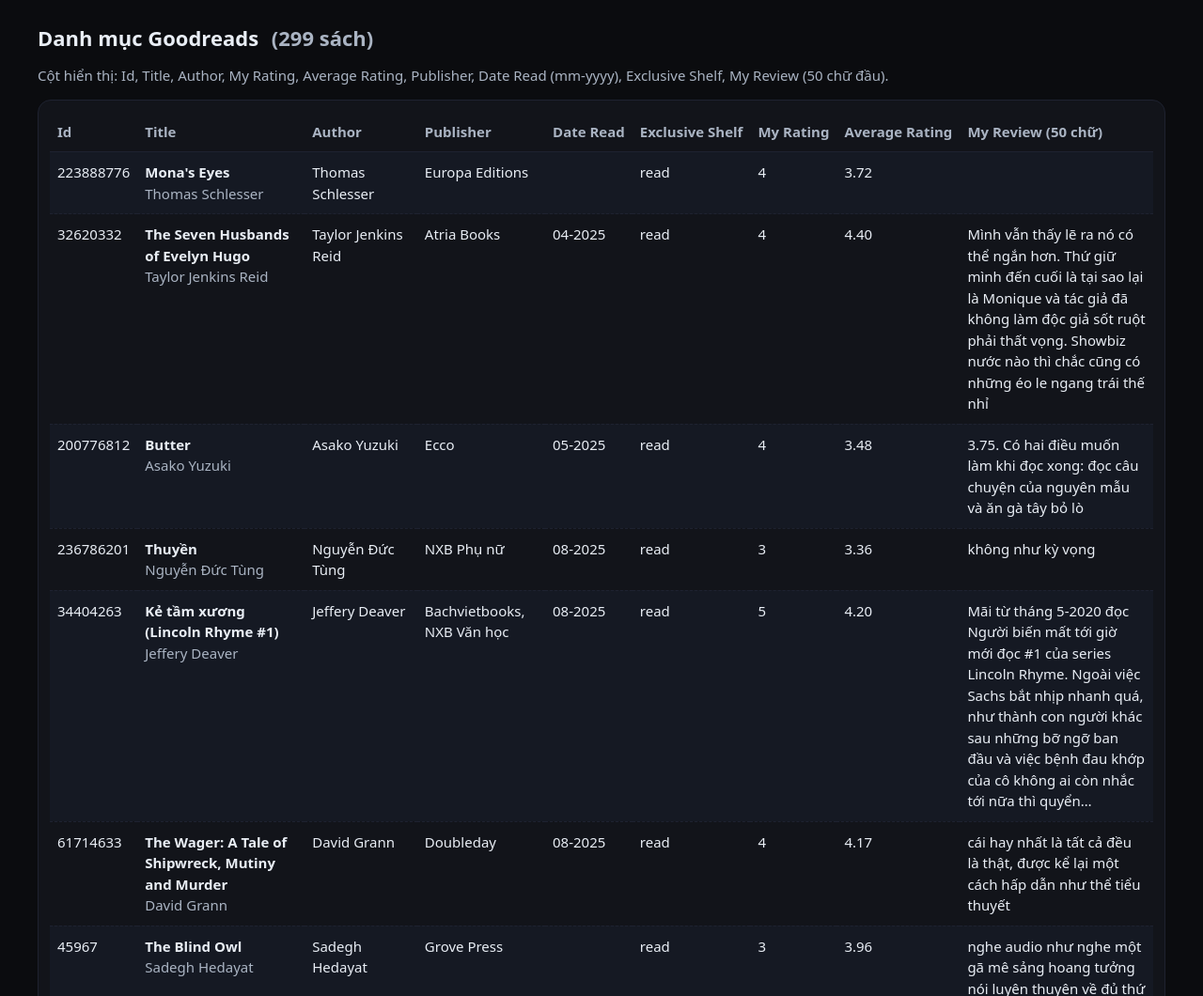
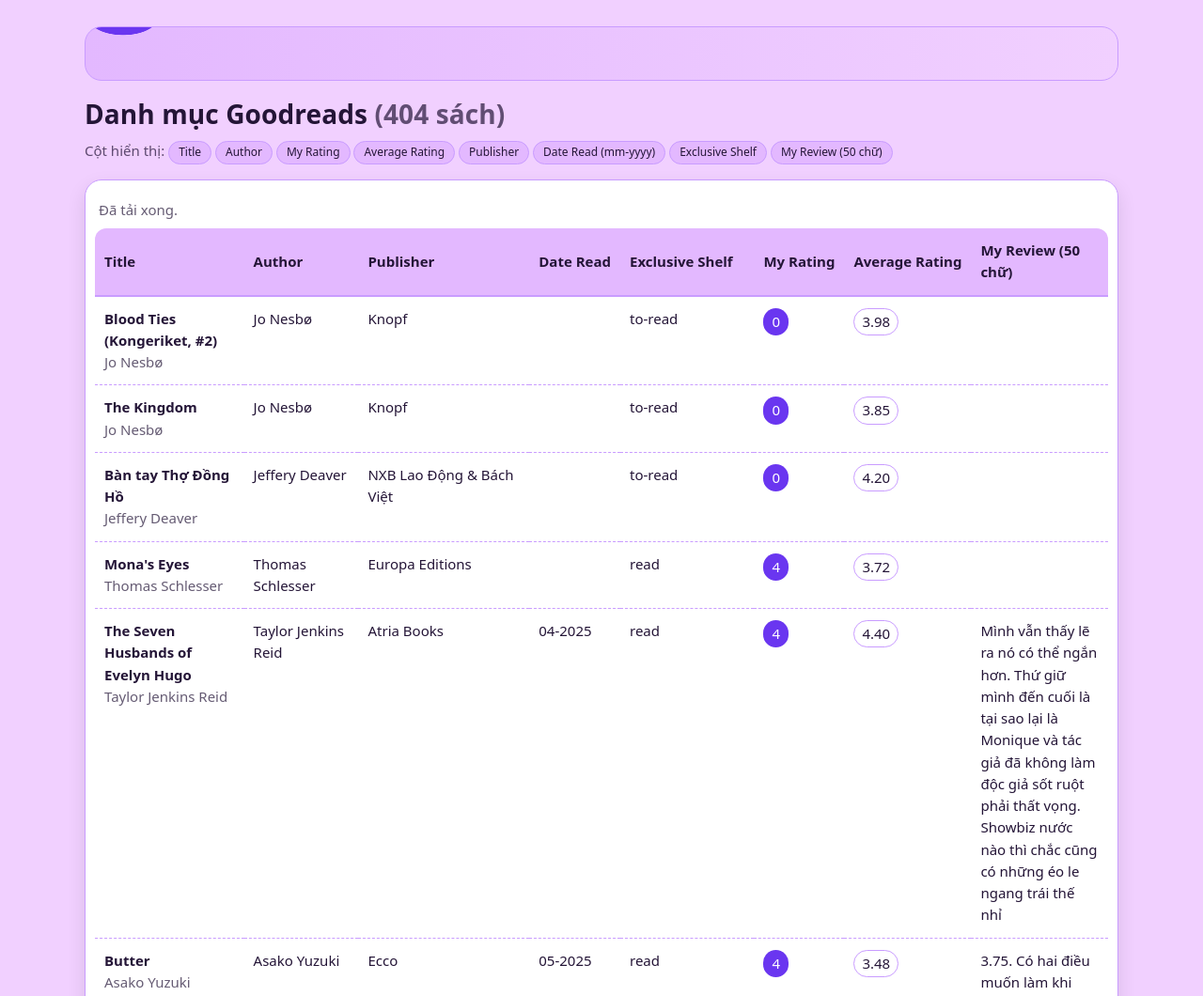
Before and after one commit to tienxu04/xuxulist, a plain HTML site: page xugoodreads.html in a window 1280 px wide. Shown: the top 1060 px of the page at 94% size. Drawn offline with nearby package versions, Linux system fonts and the light colour scheme.

Commit message:
Update xugoodreads.html
css

```diff
--- a/xugoodreads.html
+++ b/xugoodreads.html
@@ -6,40 +6,105 @@
   <meta name="viewport" content="width=device-width, initial-scale=1" />
   <script src="https://cdn.jsdelivr.net/npm/papaparse@5.4.1/papaparse.min.js"></script>
   <style>
-    :root { --bg:#0b0c0f; --card:#12141a; --text:#e9eef5; --muted:#aab4c3; --border:#1e2230; --zebra:#151923; }
-    html,body{margin:0;padding:0;background:var(--bg);color:var(--text);font:15px/1.5 system-ui,-apple-system,Segoe UI,Roboto,Helvetica,Arial}
-    .wrap{max-width:1200px;margin:24px auto;padding:0 16px}
-    h1{font-size:22px;margin:0 0 12px}
-    .small{color:var(--muted);margin-bottom:14px}
-    .card{background:var(--card);border:1px solid var(--border);border-radius:14px;padding:12px}
-    table{width:100%;border-collapse:collapse}
-    thead th{position:sticky;top:0;background:var(--card);z-index:1;text-align:left;font-weight:600;color:var(--muted);border-bottom:1px solid var(--border);padding:10px 8px}
-    tbody td{padding:10px 8px;vertical-align:top;border-bottom:1px dashed var(--border)}
-    tbody tr:nth-child(odd){background:var(--zebra)}
+    /* ==== Material 3-ish Purple Theme ==== */
+    :root{
+      --m3-primary: #6a36f0;        /* tím đậm điểm nhấn */
+      --m3-on-primary: #ffffff;
+      --m3-surface: #f1d0ff;        /* lilac sáng (theo ảnh) */
+      --m3-on-surface: #241537;     /* tím than cho chữ */
+      --m3-surface-variant:#e3b8ff; /* bề mặt phụ */
+      --m3-outline:#c99cff;         /* viền nhạt */
+      --m3-shadow:#0000001a;
+      --m3-elevated:#ffffff;        /* thẻ nổi */
+    }
+    @media (prefers-color-scheme: dark){
+      :root{
+        --m3-surface:#1b1028;
+        --m3-on-surface:#efe7f7;
+        --m3-surface-variant:#27183b;
+        --m3-outline:#4e2f78;
+        --m3-elevated:#221433;
+      }
+    }
+
+    html,body{margin:0;padding:0;background:var(--m3-surface);color:var(--m3-on-surface);
+      font:15px/1.55 system-ui,-apple-system,Segoe UI,Roboto,Helvetica,Arial}
+    .wrap{max-width:1100px;margin:28px auto;padding:0 16px}
+    h1{font-size:28px;margin:0 0 6px;font-weight:700;letter-spacing:.1px}
+    .subtitle{margin:0 0 16px;color:color-mix(in oklab, var(--m3-on-surface) 72%, transparent)}
+    .chip{display:inline-block;padding:2px 10px;border-radius:999px;background:var(--m3-surface-variant);
+      border:1px solid var(--m3-outline);color:var(--m3-on-surface);font-size:12px}
+
+    /* hero strip */
+    .hero{
+      height:56px;margin:0 0 14px;border-radius:18px;
+      background:
+        radial-gradient(120px 60px at left 40px top -10px, var(--m3-primary) 30%, transparent 31%),
+        linear-gradient(90deg, var(--m3-surface-variant), var(--m3-surface));
+      border:1px solid var(--m3-outline);
+    }
+
+    .card{background:var(--m3-elevated);border:1px solid var(--m3-outline);
+      border-radius:18px;box-shadow:0 8px 20px var(--m3-shadow);padding:10px}
+
+    /* table */
+    .table-wrap{overflow-x:auto;border-radius:12px}
+    table{width:100%;border-collapse:collapse;min-width:780px}
+    thead th{
+      text-align:left;font-weight:700;color:var(--m3-on-surface);
+      padding:12px 10px;border-bottom:2px solid var(--m3-outline);
+      background:linear-gradient(0deg,var(--m3-surface-variant),var(--m3-surface-variant));
+      position:sticky;top:0;z-index:1;
+    }
+    tbody td{padding:12px 10px;border-bottom:1px dashed var(--m3-outline);vertical-align:top}
+    tbody tr:hover{background:color-mix(in oklab, var(--m3-surface-variant) 35%, transparent)}
+    .title{font-weight:650}
+    .author{color:color-mix(in oklab, var(--m3-on-surface) 70%, transparent)}
     .mono{font-variant-numeric:tabular-nums}
     .nowrap{white-space:nowrap}
-    .title{font-weight:600}
-    .author{color:var(--muted)}
-    .count{color:var(--muted);margin-left:8px}
-    @media (max-width:840px){.hide-md{display:none}}
+
+    /* rating pill */
+    .pill{display:inline-block;padding:2px 8px;border-radius:999px;border:1px solid var(--m3-outline)}
+    .pill.pri{background:var(--m3-primary);color:var(--m3-on-primary);border-color:transparent}
+
+    /* header row info */
+    .toolbar{display:flex;gap:10px;align-items:center;justify-content:space-between;margin:10px 4px 8px}
+    .count{color:color-mix(in oklab, var(--m3-on-surface) 70%, transparent)}
+
+    /* responsive: ẩn bớt cột trên mobile, tăng hit area */
+    @media (max-width: 840px){
+      table{min-width:640px}
+      .col-publisher,.col-avg{display:none}
+      h1{font-size:22px}
+    }
   </style>
 </head>
 <body>
   <div class="wrap">
+    <div class="hero"></div>
     <h1>Danh mục Goodreads <span id="count" class="count"></span></h1>
-    <div class="small">Cột hiển thị: Id, Title, Author, My Rating, Average Rating, Publisher, Date Read (mm-yyyy), Exclusive Shelf, My Review (50 chữ đầu).</div>
+    <p class="subtitle">
+      Cột hiển thị: <span class="chip">Title</span> <span class="chip">Author</span>
+      <span class="chip">My Rating</span> <span class="chip">Average Rating</span>
+      <span class="chip">Publisher</span> <span class="chip">Date Read (mm-yyyy)</span>
+      <span class="chip">Exclusive Shelf</span> <span class="chip">My Review (50 chữ)</span>
+    </p>
+
     <div class="card">
+      <div class="toolbar">
+        <div class="count" id="status">Đang tải CSV…</div>
+      </div>
+      <div class="table-wrap">
         <table id="table">
           <thead>
             <tr>
-            <th class="nowrap">Id</th>
               <th>Title</th>
               <th>Author</th>
-            <th class="hide-md">Publisher</th>
+              <th class="col-publisher">Publisher</th>
               <th class="nowrap">Date Read</th>
               <th class="nowrap">Exclusive Shelf</th>
               <th class="nowrap">My Rating</th>
-            <th class="nowrap">Average Rating</th>
+              <th class="nowrap col-avg">Average Rating</th>
               <th>My Review (50 chữ)</th>
             </tr>
           </thead>
@@ -47,94 +112,105 @@
         </table>
       </div>
     </div>
+  </div>
 
   <script>
-    // ==== Config ====
-    const CSV_PATH = "goodreads_library_export.csv"; // cùng folder với index.html
+    /* ==== CONFIG ==== */
+    const CSV_PATH = "goodreads_library_export.csv"; // cùng thư mục
     const REVIEW_WORD_LIMIT = 50;
-    const ONLY_READ = true; // đặt true nếu muốn chỉ hiện shelf = "read"
+    const ONLY_READ = false; // đặt true nếu muốn chỉ hiện "read"
 
-    // ==== Helpers ====
+    /* ==== HELPERS ==== */
     const $ = s => document.querySelector(s);
-    function formatMonthYear(raw) {
-      if (!raw) return "";
+
+    function formatMonthYear(raw){
+      if(!raw) return "";
       const s = String(raw).trim();
-      let y, m;
-      const m1 = s.match(/^(\d{4})[\/\-](\d{1,2})[\/\-](\d{1,2})$/); // YYYY/MM/DD
-      const m2 = s.match(/^(\d{1,2})[\/\-](\d{1,2})[\/\-](\d{4})$/); // MM/DD/YYYY hoặc DD/MM/YYYY
-      const m3 = s.match(/^(\d{4})[\/\-](\d{1,2})$/);                // YYYY/MM
-      const m4 = s.match(/^(\d{4})$/);                              // YYYY
-      if (m1) { y = +m1[1]; m = +m1[2]; }
-      else if (m2) { y = +m2[3]; m = +m2[1]; }
-      else if (m3) { y = +m3[1]; m = +m3[2]; }
-      else if (m4) { y = +m4[1]; m = 1; }
+      let y,m;
+      const m1 = s.match(/^(\d{4})[\/\-](\d{1,2})[\/\-](\d{1,2})$/);
+      const m2 = s.match(/^(\d{1,2})[\/\-](\d{1,2})[\/\-](\d{4})$/);
+      const m3 = s.match(/^(\d{4})[\/\-](\d{1,2})$/);
+      const m4 = s.match(/^(\d{4})$/);
+      if(m1){y=+m1[1];m=+m1[2];}
+      else if(m2){y=+m2[3];m=+m2[1];}
+      else if(m3){y=+m3[1];m=+m3[2];}
+      else if(m4){y=+m4[1];m=1;}
       else return "";
-      return String(m).padStart(2,"0") + "-" + y;
+      return String(m).padStart(2,"0")+"-"+y;
     }
-    function clipWords(str, maxWords) {
-      if (!str) return "";
+    function clipWords(str,maxWords){
+      if(!str) return "";
       const clean = String(str).replace(/\s+/g," ").trim();
       const words = clean.split(" ");
-      return words.length <= maxWords ? clean : words.slice(0,maxWords).join(" ") + "…";
+      return words.length<=maxWords?clean:words.slice(0,maxWords).join(" ")+"…";
     }
-    function normalizeRow(row) {
+
+    function normalizeRow(row){
       return {
-        Id: row["Book Id"] ?? "",
         Title: row["Title"] ?? "",
         Author: row["Author"] ?? "",
-        "My Rating": row["My Rating"] ?? "",
-        "Average Rating": row["Average Rating"] ?? "",
         Publisher: row["Publisher"] ?? "",
         "Date Read": formatMonthYear(row["Date Read"] ?? ""),
         "Exclusive Shelf": row["Exclusive Shelf"] ?? "",
+        "My Rating": row["My Rating"] ?? "",
+        "Average Rating": row["Average Rating"] ?? "",
         "My Review": clipWords(row["My Review"] ?? "", REVIEW_WORD_LIMIT),
         __fullReview: row["My Review"] ?? ""
       };
     }
-    function renderTable(rows) {
+
+    function renderTable(rows){
       const tbody = $("#table tbody");
       tbody.innerHTML = "";
       const frag = document.createDocumentFragment();
-      rows.forEach(r => {
+
+      rows.forEach(r=>{
         const tr = document.createElement("tr");
 
-        const tdId = document.createElement("td"); tdId.className="mono nowrap"; tdId.textContent = r.Id; tr.appendChild(tdId);
         const tdTitle = document.createElement("td");
           const t = document.createElement("div"); t.className="title"; t.textContent = r.Title;
           const a = document.createElement("div"); a.className="author"; a.textContent = r.Author;
-          tdTitle.append(t,a); tr.appendChild(tdTitle);
+          tdTitle.append(t,a);
+        tr.appendChild(tdTitle);
+
         const tdAuthor = document.createElement("td"); tdAuthor.textContent = r.Author; tr.appendChild(tdAuthor);
-        const tdPub = document.createElement("td"); tdPub.className="hide-md"; tdPub.textContent = r.Publisher; tr.appendChild(tdPub);
+
+        const tdPub = document.createElement("td"); tdPub.className="col-publisher"; tdPub.textContent = r.Publisher; tr.appendChild(tdPub);
+
         const tdDate = document.createElement("td"); tdDate.className="nowrap mono"; tdDate.textContent = r["Date Read"]; tr.appendChild(tdDate);
+
         const tdShelf = document.createElement("td"); tdShelf.className="nowrap"; tdShelf.textContent = r["Exclusive Shelf"]; tr.appendChild(tdShelf);
-        const tdMy = document.createElement("td"); tdMy.className="nowrap mono"; tdMy.textContent = r["My Rating"]; tr.appendChild(tdMy);
-        const tdAvg = document.createElement("td"); tdAvg.className="nowrap mono"; tdAvg.textContent = r["Average Rating"]; tr.appendChild(tdAvg);
-        const tdRv = document.createElement("td"); tdRv.textContent = r["My Review"]; if (r.__fullReview && r.__fullReview.length > tdRv.textContent.length) tdRv.title = r.__fullReview; tr.appendChild(tdRv);
+
+        const tdMy = document.createElement("td"); tdMy.className="nowrap mono"; tdMy.innerHTML = `<span class="pill pri">${r["My Rating"]||"–"}</span>`; tr.appendChild(tdMy);
+
+        const tdAvg = document.createElement("td"); tdAvg.className="nowrap mono col-avg"; tdAvg.innerHTML = `<span class="pill">${r["Average Rating"]||"–"}</span>`; tr.appendChild(tdAvg);
+
+        const tdRv = document.createElement("td"); tdRv.textContent = r["My Review"]; if(r.__fullReview && r.__fullReview.length>tdRv.textContent.length){ tdRv.title = r.__fullReview; }
+        tr.appendChild(tdRv);
 
         frag.appendChild(tr);
       });
+
       tbody.appendChild(frag);
-      $("#count").textContent = rows.length ? `(${rows.length} sách)` : "(0)";
+      const count = rows.length ? `(${rows.length} sách)` : "(0)";
+      $("#count").textContent = " " + count;
+      $("#status").textContent = "Đã tải xong.";
     }
 
-    // ==== Load & parse from local CSV ====
-    function loadCSV() {
-      Papa.parse(CSV_PATH, {
-        download: true,
-        header: true,
-        skipEmptyLines: true,
-        complete: (res) => {
+    function loadCSV(){
+      Papa.parse(CSV_PATH,{
+        download:true, header:true, skipEmptyLines:true,
+        complete: (res)=>{
           let rows = res.data.map(normalizeRow);
-          if (ONLY_READ) rows = rows.filter(r => String(r["Exclusive Shelf"]).toLowerCase().trim() === "read");
+          if(ONLY_READ) rows = rows.filter(r => String(r["Exclusive Shelf"]).trim().toLowerCase()==="read");
           renderTable(rows);
         },
-        error: (err) => {
-          console.error("CSV parse error:", err);
-          $("#count").textContent = "(lỗi tải CSV)";
+        error: (err)=>{
+          console.error(err);
+          $("#status").textContent = "Không tải được CSV. Kiểm tra đường dẫn/ghi đè tên file nhé.";
         }
       });
     }
-
     window.addEventListener("DOMContentLoaded", loadCSV);
   </script>
 </body>
```
Lines whose indentation alone changed are shown as unchanged.
